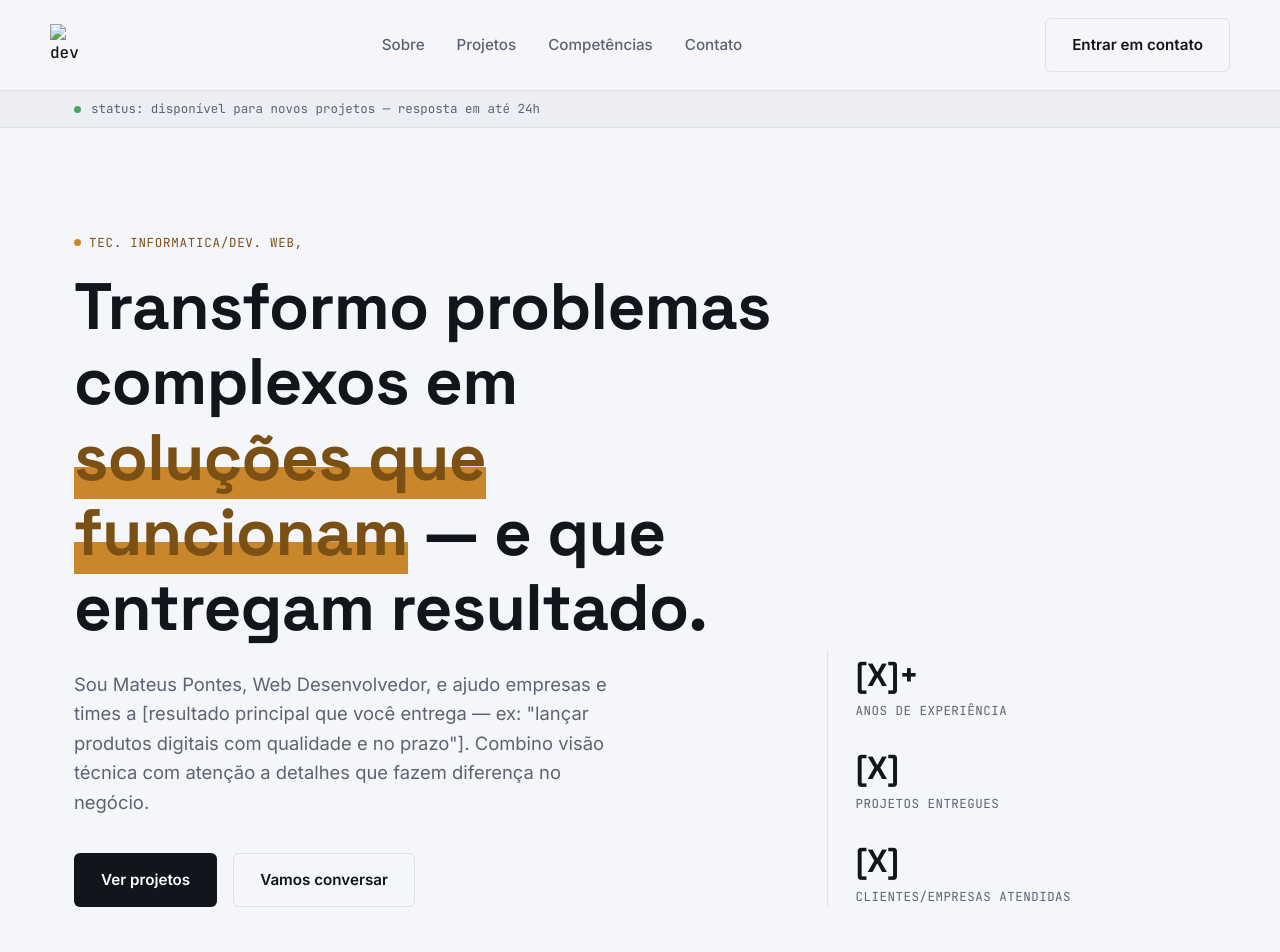
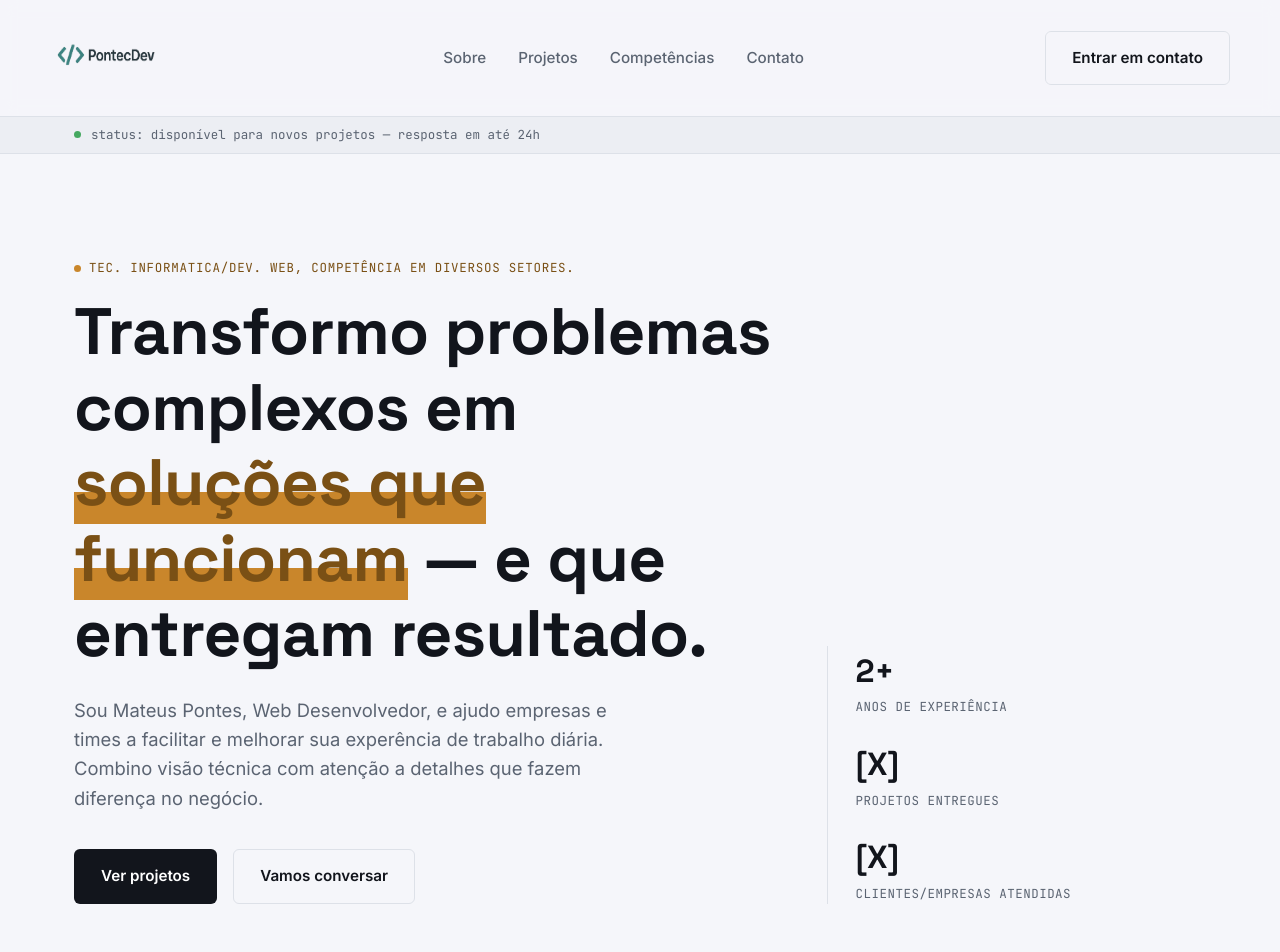
Before and after one commit to pontesmateuss/mateuspontes, a plain HTML site: page index.html in a window 1280 px wide. Shown: the top 952 px of the page. Drawn offline with Linux system fonts and the light colour scheme.

```diff
--- a/index.html
+++ b/index.html
@@ -560,7 +560,7 @@
 <header>
   <input type="checkbox" id="menu-toggle" class="menu-toggle">
   <div class="wrap nav">
-    <a href="#top" class="logo"><span><img src="pontecdev.png"></span>dev</a>
+    <a href="#top" class="logo"><span><img src="../mateuspontes/arquivos-midia/pontecdev.png" width="120" height="80"></span>
 
     <ul class="nav-links">
       <li><a href="#sobre">Sobre</a></li>
@@ -591,11 +591,10 @@
   <section class="hero">
     <div class="wrap hero-grid">
       <div>
-        <span class="eyebrow">Tec. Informatica/Dev. Web, </span>
+        <span class="eyebrow">Tec. Informatica/Dev. Web, Competência em diversos setores. </span>
         <h1>Transformo problemas complexos em <em>soluções que funcionam</em> — e que entregam resultado.</h1>
         <p class="hero-sub">
-          Sou Mateus Pontes, Web Desenvolvedor, e ajudo empresas e times a [resultado principal que você entrega —
-          ex: "lançar produtos digitais com qualidade e no prazo"]. Combino visão técnica com atenção a
+          Sou Mateus Pontes, Web Desenvolvedor, e ajudo empresas e times a facilitar e melhorar sua experência de trabalho diária. Combino visão técnica com atenção a
           detalhes que fazem diferença no negócio.
         </p>
         <div class="hero-actions">
@@ -606,7 +605,7 @@
 
       <div class="hero-stats">
         <div>
-          <div class="stat-num">[X]+</div>
+          <div class="stat-num">2+</div>
           <div class="stat-label">Anos de experiência</div>
         </div>
         <div>
@@ -627,7 +626,7 @@
   <section id="sobre">
     <div class="wrap about-grid">
       <div class="about-photo">
-        &lt;img src="foto.jpg"&gt;
+        <img src="../mateuspontes/arquivos-midia/eu-1.jpg">
       </div>
 
       <div class="about-text">
```
Also changed, not shown: arquivos-midia/eu-1.jpg (added).
